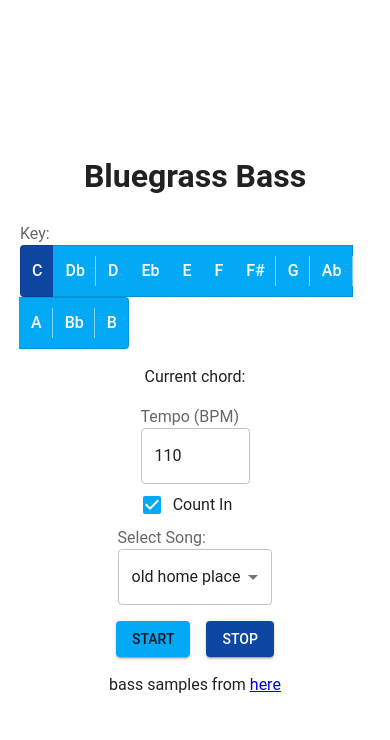
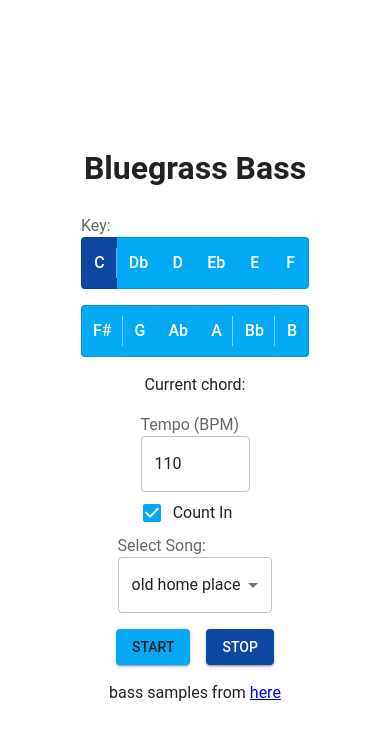
Before and after one commit to qooqu/bass, a React (Vite) app: page / in a window 390 px wide. Shown: the top 740 px of the page. Built offline with nearby package versions, Linux system fonts and the light colour scheme.

Commit message:
key button styling

```diff
--- a/src/BlueGrassBass.jsx
+++ b/src/BlueGrassBass.jsx
@@ -14,6 +14,7 @@ import {
   TextField,
   Select,
   MenuItem,
+  useMediaQuery,
 } from '@mui/material'
 
 const theme = createTheme({
@@ -381,6 +382,11 @@ const BluegrassBass = () => {
     setTrigger(trigger + 1) // Trigger re-render
   }
 
+  const isSmallScreen = useMediaQuery(theme.breakpoints.down('sm')) // Determine if the screen size is small
+  const keys = Object.keys(scales)
+  const firstSixKeys = keys.slice(0, 6)
+  const remainingKeys = keys.slice(6)
+
   return (
     <ThemeProvider theme={theme}>
       <CssBaseline />
@@ -395,16 +401,105 @@ const BluegrassBass = () => {
         <h1>Bluegrass Bass</h1>
         <FormControl component="fieldset">
           <FormLabel component="legend">Key:</FormLabel>
+          {isSmallScreen ? (
+            <Box
+            display="flex"
+            flexDirection="column"
+            alignItems="center"
+            justifyContent="center"
+            gap={2} // Vertical gap between the two ToggleButtonGroups
+          >
             <ToggleButtonGroup
               value={keyRef.current}
               exclusive
               onChange={updateKey}
               aria-label="key"
+              fullWidth
+            >
+              {firstSixKeys.map((key, index) => (
+                <ToggleButton
+                  key={key}
+                  value={key}
+                  aria-label={key}
                   sx={{
-              display: 'flex',
-              flexWrap: 'wrap', // Enable wrapping
-              // gap: 1, // Optional: Add some gap between buttons
+                    color: 'white',
+                    backgroundColor: 'primary.main',
+                    '&.Mui-selected': {
+                      backgroundColor: 'secondary.main',
+                      color: 'white',
+                    },
+                    '&:hover': {
+                      backgroundColor: 'primary.dark',
+                    },
+                    fontFamily: 'inherit',
+                    fontSize: 'inherit',
+                    textTransform: 'none', // Add this line to prevent all caps
+                    position: 'relative',
+                    '&:not(:last-child)::after': {
+                      content: '""',
+                      position: 'absolute',
+                      right: '-0.5px',
+                      top: '50%',
+                      transform: 'translateY(-50%)',
+                      width: '1px',
+                      height: '60%',
+                      backgroundColor: 'rgba(255, 255, 255, 0.5)',
+                    },
                   }}
+                >
+                  {key}
+                </ToggleButton>
+              ))}
+            </ToggleButtonGroup>
+            <ToggleButtonGroup
+              value={keyRef.current}
+              exclusive
+              onChange={updateKey}
+              aria-label="key"
+              fullWidth
+            >
+              {remainingKeys.map((key, index) => (
+                <ToggleButton
+                  key={key}
+                  value={key}
+                  aria-label={key}
+                  sx={{
+                    color: 'white',
+                    backgroundColor: 'primary.main',
+                    '&.Mui-selected': {
+                      backgroundColor: 'secondary.main',
+                      color: 'white',
+                    },
+                    '&:hover': {
+                      backgroundColor: 'primary.dark',
+                    },
+                    fontFamily: 'inherit',
+                    fontSize: 'inherit',
+                    textTransform: 'none', // Add this line to prevent all caps
+                    position: 'relative',
+                    '&:not(:last-child)::after': {
+                      content: '""',
+                      position: 'absolute',
+                      right: '-0.5px',
+                      top: '50%',
+                      transform: 'translateY(-50%)',
+                      width: '1px',
+                      height: '60%',
+                      backgroundColor: 'rgba(255, 255, 255, 0.5)',
+                    },
+                  }}
+                >
+                  {key}
+                </ToggleButton>
+              ))}
+            </ToggleButtonGroup>
+          </Box>
+          ) : (
+            <ToggleButtonGroup
+              value={keyRef.current}
+              exclusive
+              onChange={updateKey}
+              aria-label="key"
             >
               {Object.keys(scales).map(key => (
                 <ToggleButton
@@ -440,7 +535,8 @@ const BluegrassBass = () => {
                   {key}
                 </ToggleButton>
               ))}
-          </ToggleButtonGroup>{' '}
+            </ToggleButtonGroup>
+          )}
         </FormControl>
         <p id="currentChordRef">Current chord: {currentChord}</p>
         <div className="row">
```
Lines whose indentation alone changed are shown as unchanged.
